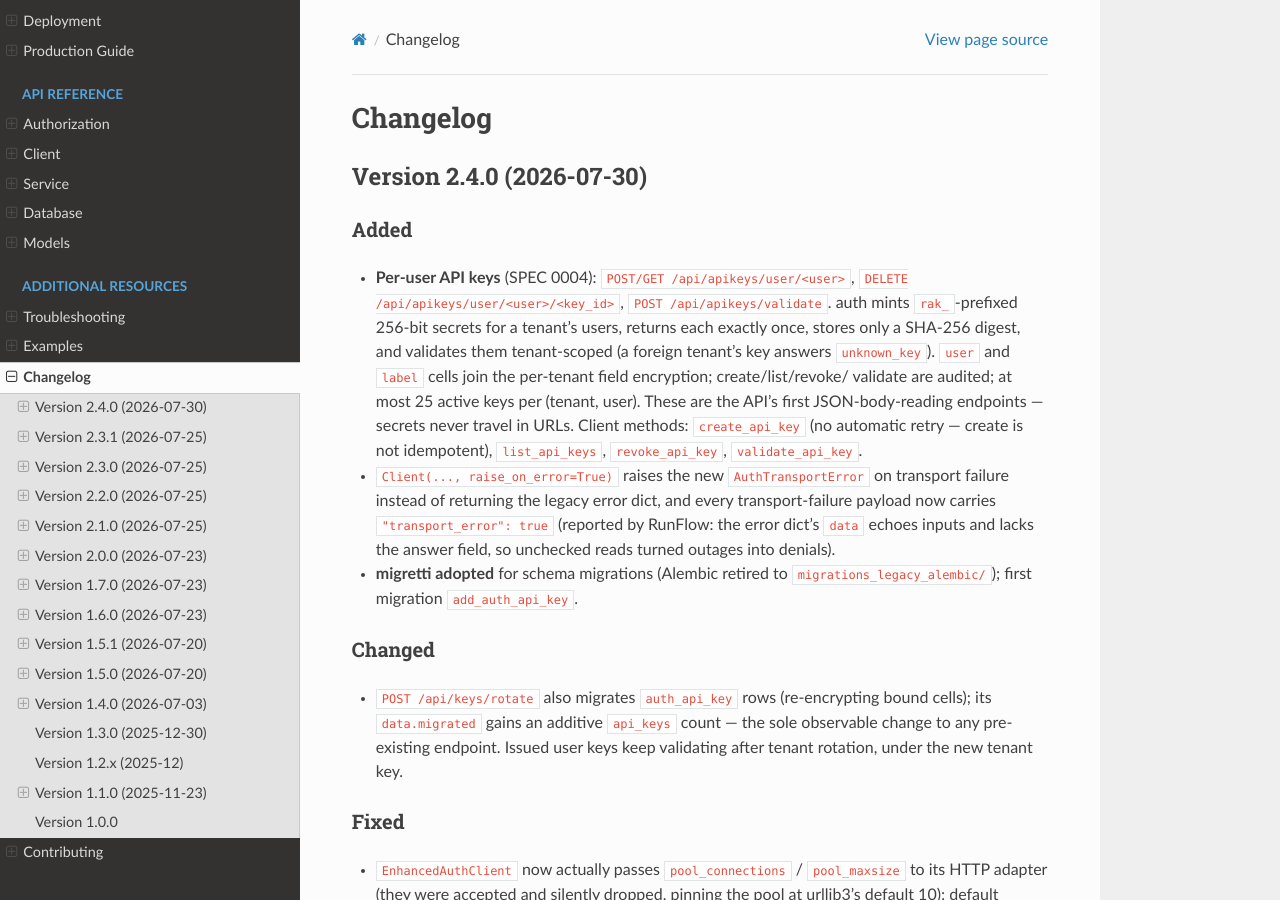
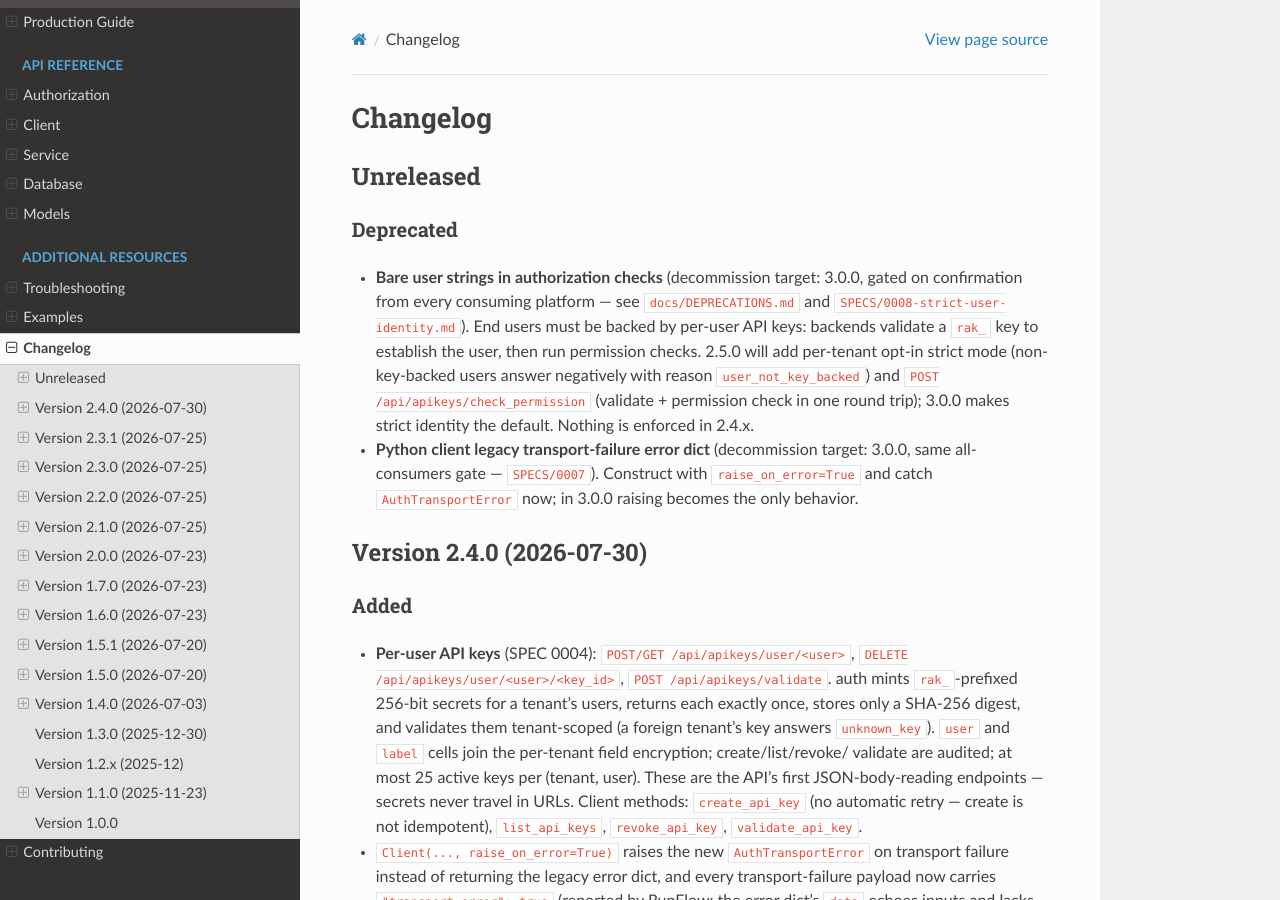
Before and after one commit to ourway/auth, a Sphinx documentation site: the page built from docs/changelog.rst, in a window 1280 px wide and 900 px high. Built offline with Sphinx 7.4.7 and the Read the Docs theme 3.1.0, drawn with Linux system fonts in a browser that asks for light colours.

Commit message:
docs(deprecation): bare user strings retired for key-backed identity — SPEC 0008, no enforcement shipped (issuedb #13)
Announces the strict-user-identity decommission (opt-in 2.5.0, default 3.0.0)
across docs/DEPRECATIONS.md, README, changelog (Unreleased), API.md and the
served docs page. Deprecation notice sent to all 10 bus platforms; NOTHING
enforces or deploys until every platform confirms on the ticket ledger.

Co-Authored-By: Claude Fable 5 <noreply@anthropic.com>

```diff
--- a/docs/changelog.rst
+++ b/docs/changelog.rst
@@ -1,6 +1,24 @@
 =========
 Changelog
 =========
+
+Unreleased
+==========
+
+Deprecated
+----------
+
+- **Bare user strings in authorization checks** (decommission target: 3.0.0, gated on
+  confirmation from every consuming platform — see ``docs/DEPRECATIONS.md`` and
+  ``SPECS/0008-strict-user-identity.md``). End users must be backed by per-user API
+  keys: backends validate a ``rak_`` key to establish the user, then run permission
+  checks. 2.5.0 will add per-tenant opt-in strict mode (non-key-backed users answer
+  negatively with reason ``user_not_key_backed``) and
+  ``POST /api/apikeys/check_permission`` (validate + permission check in one round
+  trip); 3.0.0 makes strict identity the default. Nothing is enforced in 2.4.x.
+- **Python client legacy transport-failure error dict** (decommission target: 3.0.0,
+  same all-consumers gate — ``SPECS/0007``). Construct with ``raise_on_error=True``
+  and catch ``AuthTransportError`` now; in 3.0.0 raising becomes the only behavior.
 
 Version 2.4.0 (2026-07-30)
 ==========================
```
Also changed, not shown: README.md (+5 -0 lines), SPECS/0008-strict-user-identity.md (added, +56 -0 lines), docs/API.md (+6 -0 lines), docs/DEPRECATIONS.md (added, +45 -0 lines), 1 other file.
